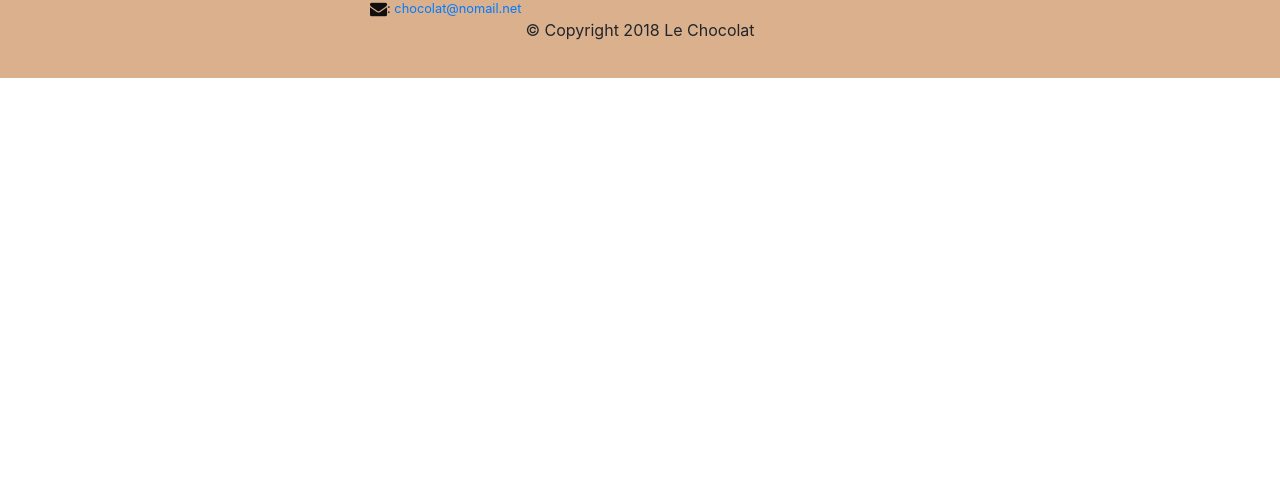
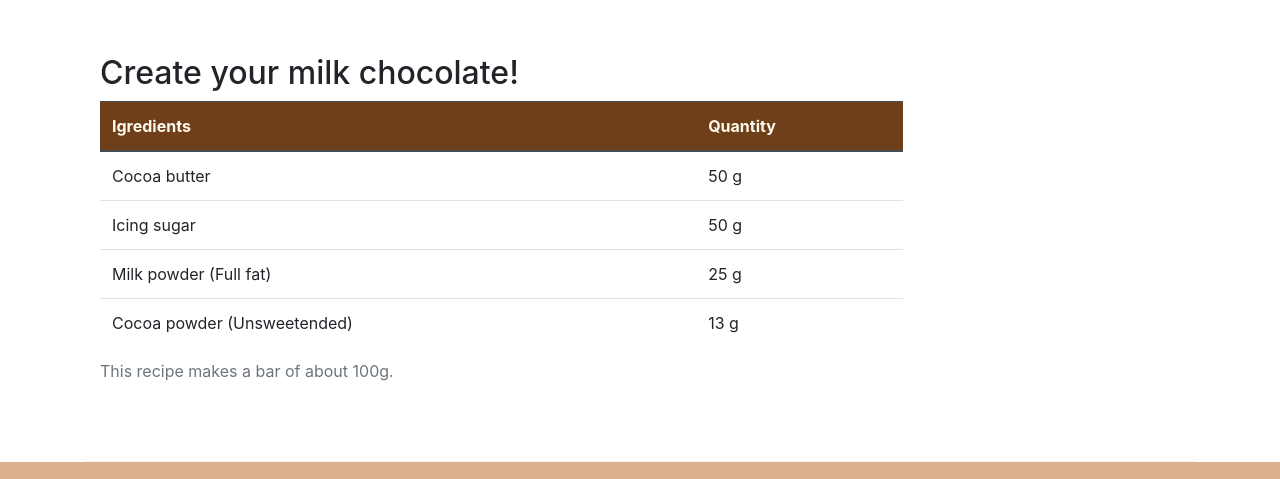
Before and after one commit to anthigithub/leChocolat, a website: page aboutus.html in a window 1280 px wide. Shown: the part 1209-1688 px from the top of the page. Before the commit the page ends 1287 px from the top, so only its background shows below. Drawn offline with nearby package versions, Linux system fonts and the light colour scheme.

Commit message:
Tables and Cards

```diff
--- a/aboutus.html
+++ b/aboutus.html
@@ -69,7 +69,7 @@
             </div>
         </div>
 
-        <div class="row">
+        <div class="row row-content">
             <div class="col-12 col-sm-6">
                 <h2>Our History</h2>
                 <p>Lorem ipsum dolor sit amet, consectetur adipiscing elit. Phasellus semper nunc quis maximus
@@ -79,7 +79,22 @@
                 <p>Nulla ultrices diam at tortor volutpat, <em>et facilisis justo facilisis</em>. Phasellus dignissim
                     euismod mi eget dignissim. Sed eget consequat urna. </p>
             </div>
-            <div>
+            <div class="col col-sm">
+                <div class="card">
+                    <h3 class="card-header bg-secondary text-white">Facts At a Glance</h3>
+                    <div class="card-body">
+                        <dl class="row">
+                            <dt class="col-6">Started</dt>
+                            <dd class="col-6">3 Feb. 2013</dd>
+                            <dt class="col-6">Major Stake Holder</dt>
+                            <dd class="col-6">HW Fine Sweets Inc.</dd>
+                            <dt class="col-6">Last Year's Turnover</dt>
+                            <dd class="col-6">$250,000</dd>
+                            <dt class="col-6">Employees</dt>
+                            <dd class="col-6">10</dd>
+                        </dl>
+                    </div>
+                </div>
             </div>
         </div>
 
@@ -106,6 +121,41 @@
                     contributes his
                     innovative
                     ideas in our products. </p>
+            </div>
+        </div>
+
+        <div class="row row-content">
+            <div class="col-12 col-sm-9">
+                <h2> Create your milk chocolate!</h2>
+                <div class="table-responsive">
+                    <table class="table table-hover">
+                        <caption>This recipe makes a bar of about 100g.</caption>
+                        <thead class="thead-dark">
+                            <tr>
+                                <th>Igredients</th>
+                                <th>Quantity</th>
+                            </tr>
+                        </thead>
+                        <tbody>
+                            <tr>
+                                <td>Cocoa butter</td>
+                                <td>50 g</td>
+                            </tr>
+                            <tr>
+                                <td>Icing sugar</td>
+                                <td>50 g</td>
+                            </tr>
+                            <tr>
+                                <td>Milk powder (Full fat)</td>
+                                <td>25 g</td>
+                            </tr>
+                            <tr>
+                                <td>Cocoa powder (Unsweetended)</td>
+                                <td>13 g</td>
+                            </tr>
+                        </tbody>
+                    </table>
+                </div>
             </div>
         </div>
 
--- a/css/styles.css
+++ b/css/styles.css
@@ -31,3 +31,8 @@ body{
 .bg-light {
     background-color: #dbb08d !important;
   }
+.table .thead-dark th{
+    color:floralwhite;
+    background-color:#6E3F19
+}
+tr:hover {background-color:#dbb08db0!important}
```
